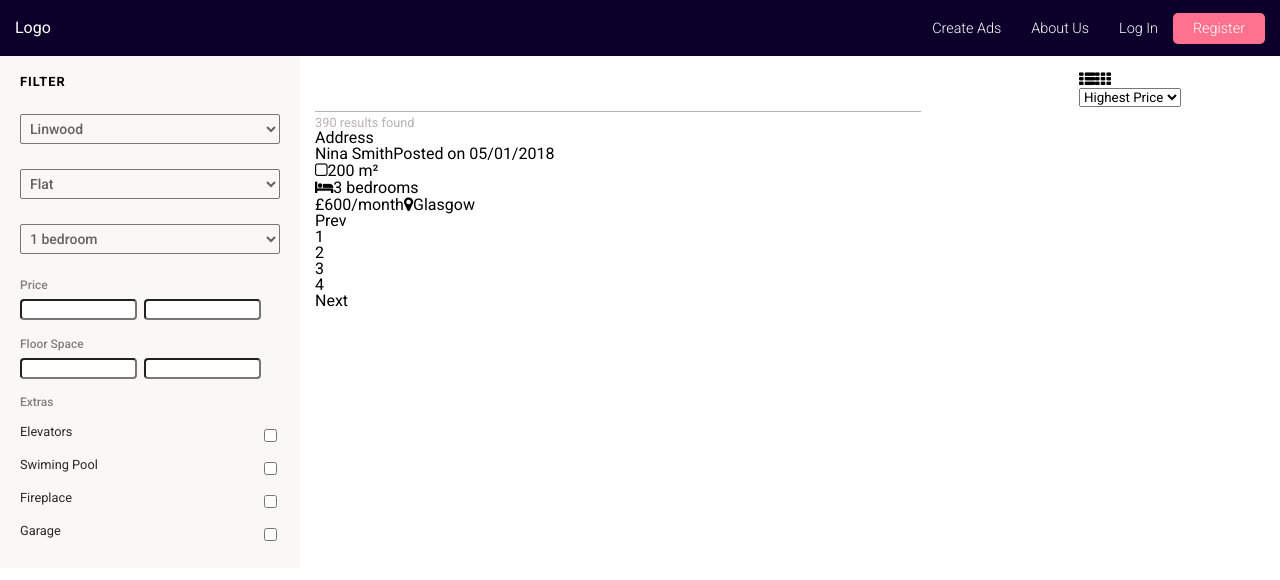
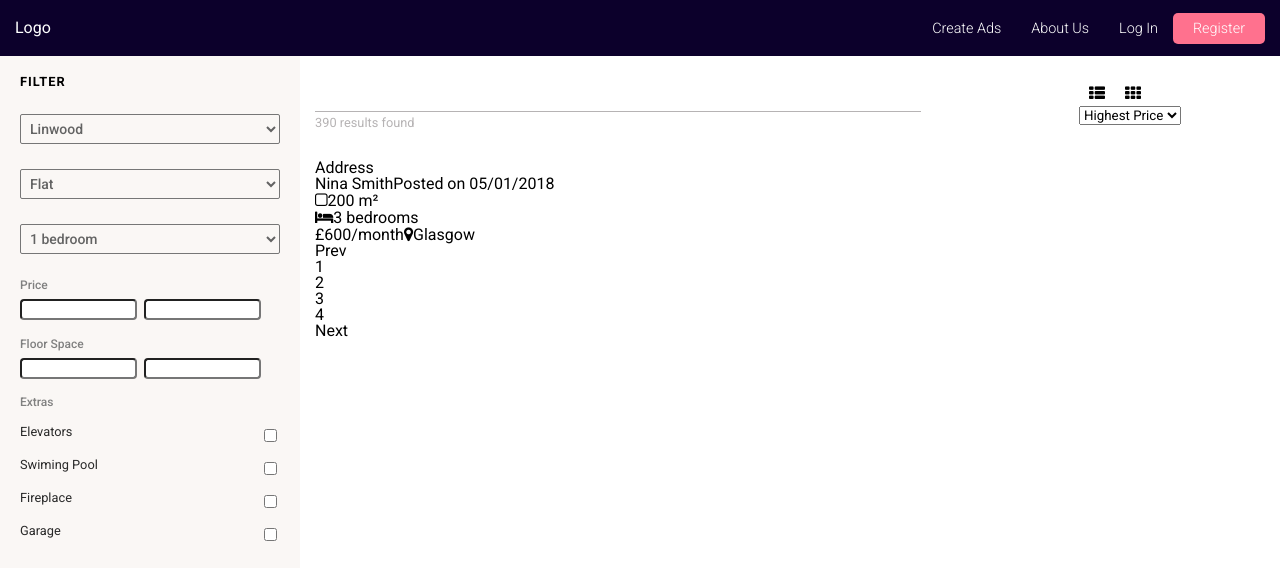
Before and after one commit to zetdotcom/react-real-estate, a React (Create React App) app: page / in a window 1280 px wide. Shown: the top 580 px of the page. Built offline with nearby package versions, Linux system fonts and the light colour scheme.

Commit message:
finish search styling

```diff
--- a/src/assets/js/Listings.js
+++ b/src/assets/js/Listings.js
@@ -16,8 +16,8 @@ class Listings extends Component {
 
           <section className="sortby-area">
               <div className="view">
-                <i className="fa fa-th-list" aria-hidden="true"></i>
-                <i className="fa fa-th" aria-hidden="true"></i>
+              <i className="fa fa-th-list" aria-hidden="true"></i>
+              <i className="fa fa-th" aria-hidden="true"></i>
               </div>
               <select name="sortby" className="sortby">
                 <option value="price-asc">Highest Price</option>
--- a/src/assets/styles/_content-area.scss
+++ b/src/assets/styles/_content-area.scss
@@ -1,19 +1,12 @@
 #filter {
-    background:$grey;
+    background: $grey;
     width: 30%;
-    max-width: 300px;
-    // display: inline-block;
+    max-width: 300px; // display: inline-block;
     float: left;
-
-    .inside{
+    .inside {
         padding: 20px;
         max-width: 300px;
-
-
-
     }
-
-
     h4 {
         margin-bottom: 25px;
         font-weight: 700;
@@ -21,7 +14,6 @@
         font-size: 0.8rem;
         letter-spacing: 1px;
     }
-
     select {
         display: block;
         width: 100%;
@@ -33,28 +25,20 @@
         background: transparent;
         border-radius: 2px;
     }
-
-    .filters{
-
+    .filters {
         .title {
             font-weight: 500;
             color: grey;
             font-size: 0.75rem;
             display: block;
             margin-bottom: 0.5rem;
-
-
         }
-
         input[type="text"] {
-
             width: 45%;
             margin-right: 2.5%;
             margin-bottom: 1.1rem;
             border-radius: 4px;
-
         }
-
         &.extras {
             label {
                 padding: 10px 0;
@@ -62,7 +46,6 @@
                 width: 100%;
                 color: rgb(41, 41, 41);
                 font-size: 0.8rem;
-
                 input[type="checkbox"] {
                     float: right;
                     background: red;
@@ -74,22 +57,18 @@
 
 #listings {
     width: 70%;
-    float: left;
-    // display: inline-block;
+    float: left; // display: inline-block;
     padding: 15px;
-     .search-and-sort {
-         display: flex;
-         justify-content: space-between;
-
-     }
+    .search-and-sort {
+        display: flex;
+        justify-content: space-between;
+        margin-bottom: 30px;
+    }
     .search-area {
-        color: $lightgrey;
-        // flex-grow: 1;
+        color: $lightgrey; // flex-grow: 1;
         width: 70%;
-
         input[type="text"] {
             width: 100%;
-
             background: transparent;
             font-size: 2rem;
             border: none;
@@ -97,14 +76,20 @@
             margin-bottom: 5px;
             color: $darkgrey;
             display: inline-flex;
-
         }
         .results {
             font-size: 0.8rem;
-
         }
     }
+    .sortby-area {
+        display: flex;
+        flex-flow: column;
+        // align-self: center;
+        justify-content: flex-end;
+        padding: 5px 0;
 
-
-
+        .fa {
+            padding: 5px 10px;
+        }
+    }
 }
--- a/src/assets/styles/main.css
+++ b/src/assets/styles/main.css
@@ -207,7 +207,8 @@ header {
   padding: 15px; }
   #listings .search-and-sort {
     display: flex;
-    justify-content: space-between; }
+    justify-content: space-between;
+    margin-bottom: 30px; }
   #listings .search-area {
     color: #b6b3b4;
     width: 70%; }
@@ -222,3 +223,10 @@ header {
       display: inline-flex; }
     #listings .search-area .results {
       font-size: 0.8rem; }
+  #listings .sortby-area {
+    display: flex;
+    flex-flow: column;
+    justify-content: flex-end;
+    padding: 5px 0; }
+    #listings .sortby-area .fa {
+      padding: 5px 10px; }
```
